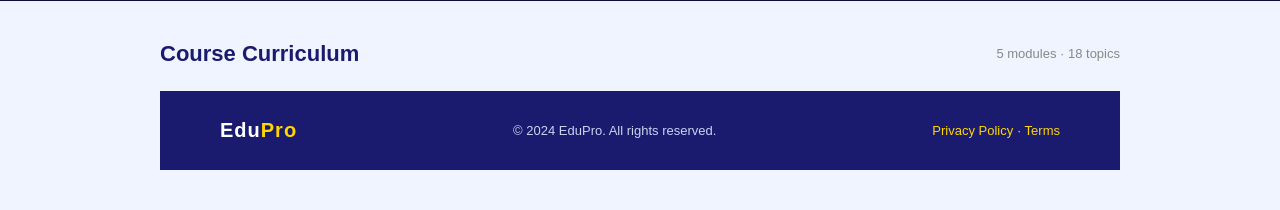
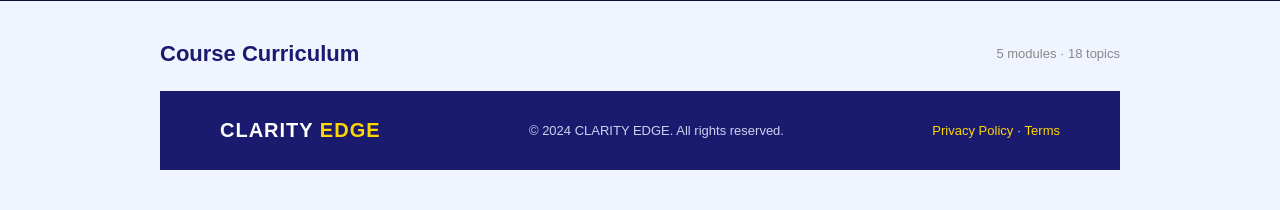
Before and after one commit to Avneesh-shrivastava/core, a Django app: template edu/templates/videos.html in a window 1280 px wide. Shown: the part 859-1069 px from the top of the page. Run offline with Django 5.2, Linux system fonts and the light colour scheme; the template is opened without the code that fills it, so the values that code supplies are empty.

Commit message:
Update videos.html

```diff
--- a/edu/templates/videos.html
+++ b/edu/templates/videos.html
@@ -547,8 +547,8 @@
 
 <!-- FOOTER -->
 <footer>
-    <div class="logo" style="font-size:20px;">Edu<span>Pro</span></div>
-    <div>© 2024 EduPro. All rights reserved.</div>
+    <div class="logo" style="font-size:20px;">CLARITY <span>EDGE</span></div>
+    <div>© 2024 CLARITY EDGE. All rights reserved.</div>
     <div><a href="#">Privacy Policy</a> · <a href="#">Terms</a></div>
 </footer>
 
```
